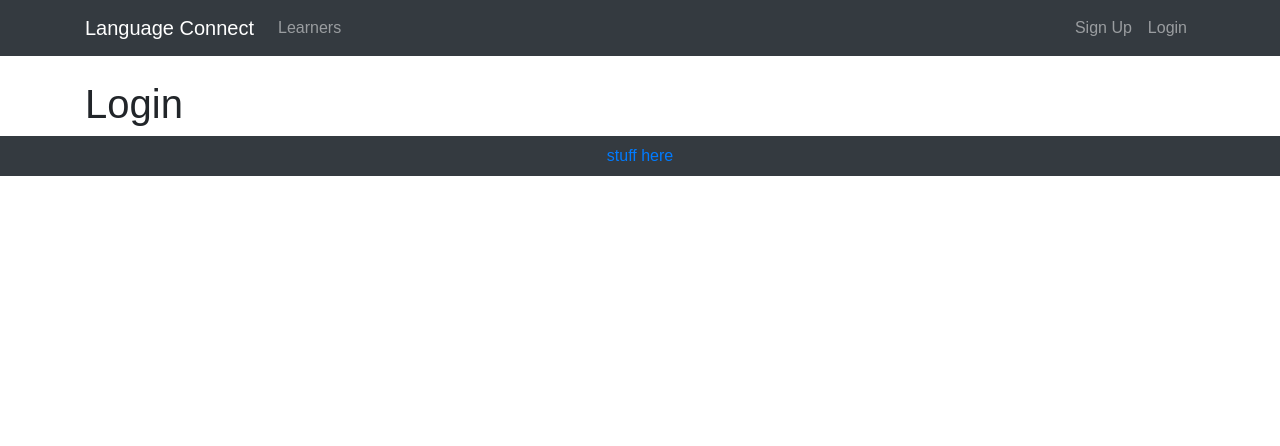
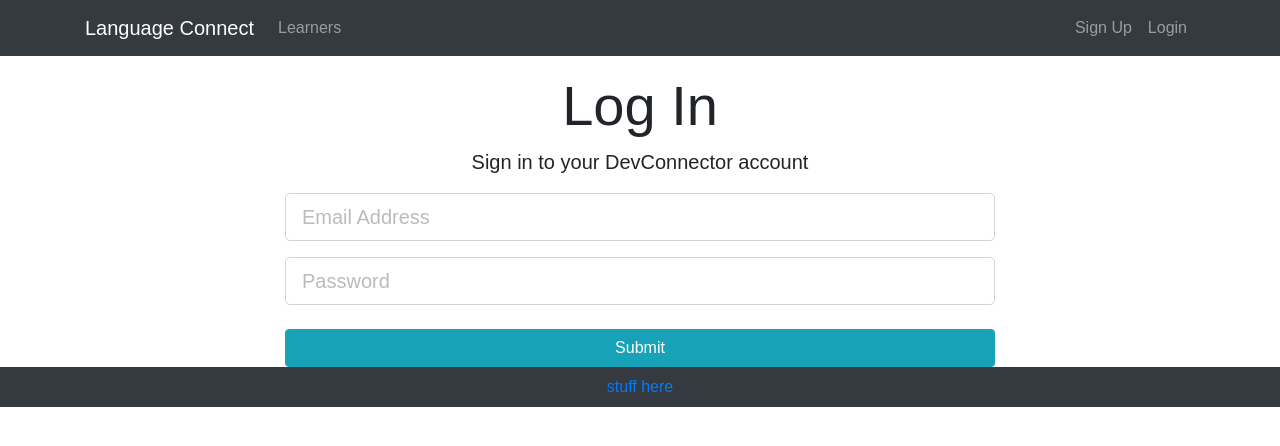
Before and after one commit to cjhawk7/profileapp, a React (Create React App) app in the folder client/: page /login in a window 1280 px wide. Shown: the top 446 px of the page. Built offline with nearby package versions, Linux system fonts and the light colour scheme.

Commit message:
added auth reducer

```diff
--- a/client/src/App.js
+++ b/client/src/App.js
@@ -1,5 +1,7 @@
 import React, { Component } from "react";
 import { BrowserRouter as Router, Route } from "react-router-dom";
+import { Provider } from "react-redux";
+import store from "./store";
 
 import "./App.css";
 import Navbar from "./components/layout/Navbar";
@@ -11,6 +13,7 @@ import Loginauth from "./components/auth/Loginauth";
 class App extends Component {
   render() {
     return (
+      <Provider store={store}>
         <Router>
           <div className="App">
             <Navbar />
@@ -22,6 +25,7 @@ class App extends Component {
             <Footer />
           </div>
         </Router>
+      </Provider>
     );
   }
 }
--- /dev/null
+++ b/client/src/actions/authActions.js
@@ -0,0 +1,8 @@
+import { TEST_DISPATCH } from "./types";
+
+export const registerUser = userData => {
+  return {
+    type: TEST_DISPATCH,
+    payload: userData
+  };
+};
--- /dev/null
+++ b/client/src/actions/types.js
@@ -0,0 +1 @@
+export const TEST_DISPATCH = "TEST_DISPATCH";
--- a/client/src/components/auth/Loginauth.js
+++ b/client/src/components/auth/Loginauth.js
@@ -1,10 +1,68 @@
 import React, { Component } from "react";
 
 class Loginauth extends Component {
+  constructor() {
+    super();
+    this.state = {
+      email: "",
+      password: "",
+      errors: {}
+    };
+  }
+
+  onChange = e => {
+    this.setState({
+      [e.target.name]: e.target.value
+    });
+  };
+
+  onSubmit = e => {
+    e.preventDefault();
+
+    const userLogin = {
+      email: this.state.email,
+      password: this.state.password
+    };
+
+    console.log(userLogin);
+  };
+
   render() {
     return (
-      <div>
-        <h1>Login</h1>
+      <div className="login">
+        <div className="container">
+          <div className="row">
+            <div className="col-md-8 m-auto">
+              <h1 className="display-4 text-center">Log In</h1>
+              <p className="lead text-center">
+                Sign in to your DevConnector account
+              </p>
+              <form onSubmit={this.onSubmit}>
+                <div className="form-group">
+                  <input
+                    type="email"
+                    className="form-control form-control-lg"
+                    placeholder="Email Address"
+                    name="email"
+                    value={this.state.email}
+                    onChange={this.onChange.bind(this)}
+                  />
+                </div>
+                <div className="form-group">
+                  <input
+                    type="password"
+                    className="form-control form-control-lg"
+                    placeholder="Password"
+                    name="password"
+                    value={this.state.password}
+                    onChange={this.onChange.bind(this)}
+                  />
+                </div>
+                <input type="submit" className="btn btn-info btn-block mt-4" />
+              </form>
+            </div>
+          </div>
+        </div>
       </div>
     );
   }
--- a/client/src/components/auth/Registerauth.js
+++ b/client/src/components/auth/Registerauth.js
@@ -1,4 +1,9 @@
 import React, { Component } from "react";
+import PropTypes from "prop-types";
+import axios from "axios";
+import qs from "qs";
+import { connect } from "react-redux";
+import { registerUser } from "../../actions/authActions";
 
 class Registerauth extends Component {
   constructor() {
@@ -12,22 +17,42 @@ class Registerauth extends Component {
     };
   }
 
-  onChange(event) {
-    this.setState({ [event.target.name]: event.target.value });
-  }
+  onChange = e => {
+    this.setState({
+      [e.target.name]: e.target.value
+    });
+  };
 
-  onSubmit(event) {
-    event.prevent.default();
-    console.log();
-  }
+  onSubmit = e => {
+    e.preventDefault();
+
+    const newUser = {
+      name: this.state.name,
+      email: this.state.email,
+      password: this.state.password,
+      password2: this.state.password2
+    };
+
+    this.props.registerUser(newUser);
+
+    // axios
+    //   .post("/api/users/register", qs.stringify(newUser))
+    //   .then(res => console.log(res.data))
+    //   .catch(err => this.setState({ errors: err.response.data }));
+  };
 
   render() {
+    const { errors } = this.state;
+
+    const user = this.props.auth.user;
+
     return (
       <div className="register">
+        {user ? user.name : null}
         <div className="container">
           <div className="row">
             <div className="col-md-8 m-auto">
-              <h1 className="display-4 text-center">Sign Up</h1>
+              <h1 className="display-20 ">Sign Up</h1>
               <p className="lead text-center">
                 Create your Languageconnect account
               </p>
@@ -35,45 +60,73 @@ class Registerauth extends Component {
                 <div className="form-group">
                   <input
                     type="text"
-                    className="form-control form-control-lg"
+                    className={
+                      errors.name
+                        ? "form-control form-control-lg is-invalid"
+                        : "form-control form-control-lg"
+                    }
                     placeholder="Name"
                     name="name"
                     value={this.state.name}
                     onChange={this.onChange.bind(this)}
                   />
+                  {errors.name && (
+                    <div className="invalid-feedback">{errors.name}</div>
+                  )}
                 </div>
                 <div className="form-group">
                   <input
                     type="email"
-                    className="form-control form-control-lg"
+                    className={
+                      errors.email
+                        ? "form-control form-control-lg is-invalid"
+                        : "form-control form-control-lg"
+                    }
                     placeholder="Email Address"
                     name="email"
                     value={this.state.email}
                     onChange={this.onChange.bind(this)}
                   />
+                  {errors.name && (
+                    <div className="invalid-feedback">{errors.email}</div>
+                  )}
                   <small className="form-text text-muted" />
                 </div>
                 <div className="form-group">
                   <input
                     type="password"
-                    className="form-control form-control-lg"
+                    className={
+                      errors.password
+                        ? "form-control form-control-lg is-invalid"
+                        : "form-control form-control-lg"
+                    }
                     placeholder="Password"
                     name="password"
                     value={this.state.password}
                     onChange={this.onChange.bind(this)}
                   />
+                  {errors.name && (
+                    <div className="invalid-feedback">{errors.password}</div>
+                  )}
                 </div>
                 <div className="form-group">
                   <input
                     type="password"
-                    className="form-control form-control-lg"
+                    className={
+                      errors.password2
+                        ? "form-control form-control-lg is-invalid"
+                        : "form-control form-control-lg"
+                    }
                     placeholder="Confirm Password"
                     name="password2"
                     value={this.state.password2}
                     onChange={this.onChange.bind(this)}
                   />
+                  {errors.name && (
+                    <div className="invalid-feedback">{errors.password2}</div>
+                  )}
                 </div>
-                <input type="submit" className="btn btn-info btn-block mt-4" />
+                <input type="submit" className="btn btn-info" />
               </form>
             </div>
           </div>
@@ -83,4 +136,16 @@ class Registerauth extends Component {
   }
 }
 
-export default Registerauth;
+Registerauth.propTypes = {
+  registerUser: PropTypes.func.isRequired,
+  auth: PropTypes.object.isRequired
+};
+
+const mapStateToProps = state => ({
+  auth: state.auth
+});
+
+export default connect(
+  mapStateToProps,
+  { registerUser }
+)(Registerauth);
--- a/client/src/components/layout/Navbar.js
+++ b/client/src/components/layout/Navbar.js
@@ -9,7 +9,7 @@ import { Link } from "react-router-dom";
 class Navbar extends Component {
   render() {
     return (
-      <nav className="navbar navbar-expand-sm navbar-dark bg-dark mb-4">
+      <nav className="navbar navbar-expand-sm navbar-dark bg-dark mb-3">
         <div className="container">
           <Link className="navbar-brand" to="/">
             Language Connect
--- /dev/null
+++ b/client/src/reducers/authReducer.js
@@ -0,0 +1,18 @@
+import { TEST_DISPATCH } from "../actions/types";
+
+const initialState = {
+  inAuthenticated: false,
+  user: {}
+};
+
+export default function(state = initialState, action) {
+  switch (action.type) {
+    case TEST_DISPATCH:
+      return {
+        ...state,
+        user: action.payload
+      };
+    default:
+      return state;
+  }
+}
--- /dev/null
+++ b/client/src/reducers/index.js
@@ -0,0 +1,6 @@
+import { combineReducers } from "redux";
+import authReducer from "./authReducer";
+
+export default combineReducers({
+  auth: authReducer
+});
--- /dev/null
+++ b/client/src/store.js
@@ -0,0 +1,18 @@
+import { createStore, applyMiddleware, compose } from "redux";
+import thunk from "redux-thunk";
+import rootReducer from "./reducers";
+
+const initialState = {};
+
+const middleware = [thunk];
+
+const store = createStore(
+  rootReducer,
+  initialState,
+  compose(
+    applyMiddleware(...middleware),
+    window.__REDUX_DEVTOOLS_EXTENSION__ && window.__REDUX_DEVTOOLS_EXTENSION__()
+  )
+);
+
+export default store;
```
Also changed, not shown: client/package.json (+7 -1 lines). Lines whose indentation alone changed are shown as unchanged.
